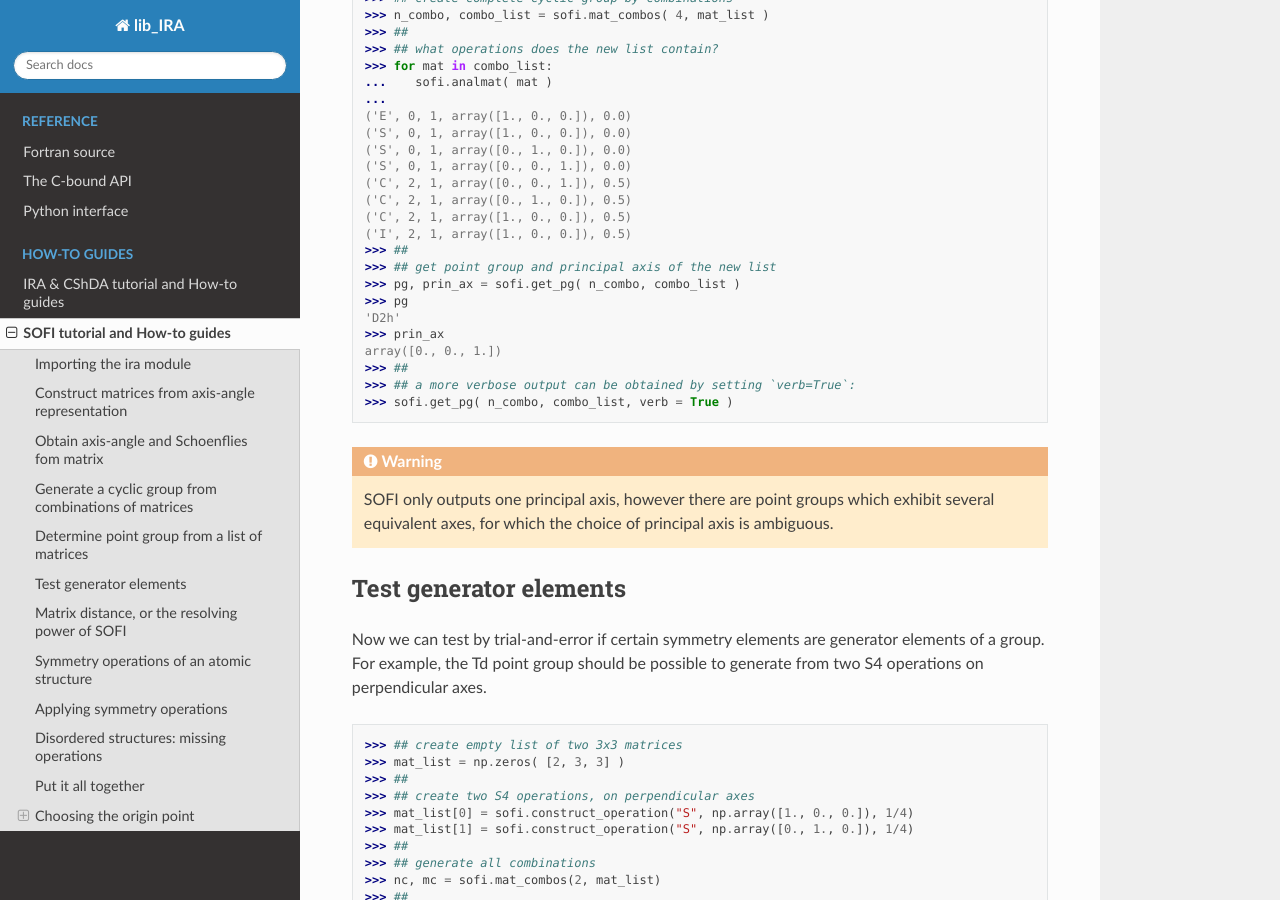
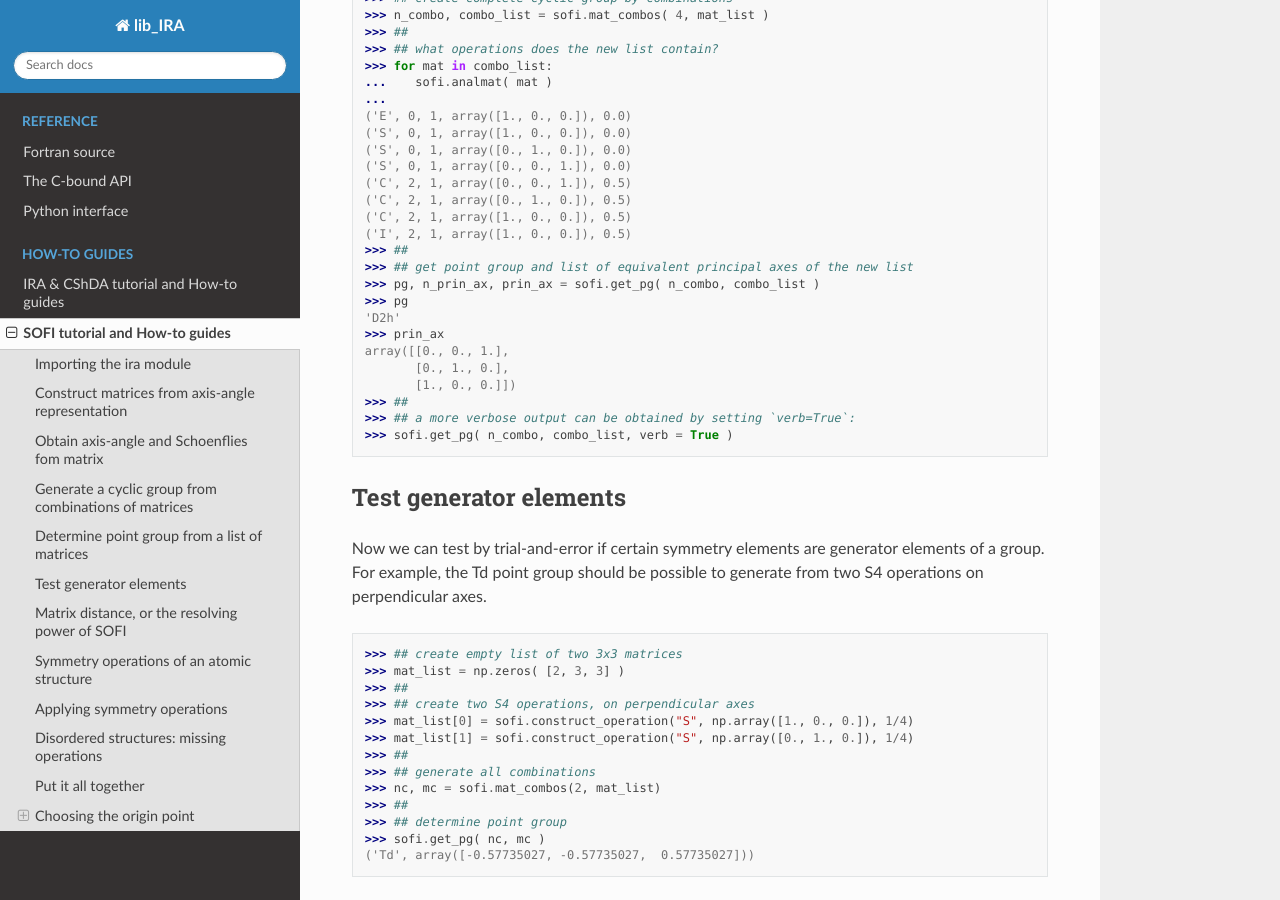
Before and after one commit to mammasmias/IterativeRotationsAssignments, a Sphinx documentation site: the page built from docs/howto/sofi_howto.rst, in a window 1280 px wide and 900 px high, scrolled down 4281 px. Built offline with Sphinx 7.4.7 and the Read the Docs theme 2.0.0, drawn with Linux system fonts in a browser that asks for light colours; some of the changed text lies outside the part shown.

Commit message:
proper output of all equivalent principal axes:
add argument n_prin_ax into get_pg

```diff
--- a/docs/howto/sofi_howto.rst
+++ b/docs/howto/sofi_howto.rst
@@ -206,19 +206,17 @@ The determination follows the standard flowchart, i.e. https://symotter.org/asse
    ('C', 2, 1, array([1., 0., 0.]), 0.5)
    ('I', 2, 1, array([1., 0., 0.]), 0.5)
    >>> ##
-   >>> ## get point group and principal axis of the new list
-   >>> pg, prin_ax = sofi.get_pg( n_combo, combo_list )
+   >>> ## get point group and list of equivalent principal axes of the new list
+   >>> pg, n_prin_ax, prin_ax = sofi.get_pg( n_combo, combo_list )
    >>> pg
    'D2h'
    >>> prin_ax
-   array([0., 0., 1.])
+   array([[0., 0., 1.],
+          [0., 1., 0.],
+          [1., 0., 0.]])
    >>> ##
    >>> ## a more verbose output can be obtained by setting `verb=True`:
    >>> sofi.get_pg( n_combo, combo_list, verb = True )
-
-.. warning::
-   SOFI only outputs one principal axis, however there are point groups which exhibit several equivalent axes,
-   for which the choice of principal axis is ambiguous.
 
 
 Test generator elements
@@ -457,7 +455,7 @@ Let's set a relatively high symmetry threshold, and try to find the symmetry ope
    >>> n_mat
    4
    >>> sofi.get_pg( n_mat, mat_list )
-   ('C3v-', array([ 8.61320772e-04, -9.09124124e-03,  9.99958303e-01]))
+   ('C3v-', 1, array([[ 8.61320772e-04, -9.09124124e-03,  9.99958303e-01]]))
    >>> ##
 
 Notice the PG output is ``c3v-``, the minus is a signal that the group
@@ -474,7 +472,7 @@ a complete group of elements that are symmetry elements of atomic structure:
    6
    >>> ## two new elements have been generated by combinations. Compute the new PG.
    >>> sofi.get_pg( n_combo, mat_combo )
-   ('C3v', array([ 8.61320772e-04, -9.09124124e-03,  9.99958303e-01]))
+   ('C3v', 1, array([ 8.61320772e-04, -9.09124124e-03,  9.99958303e-01]))
    >>> ##
    >>> ## the full group has been generated, let's compute permutations and distances
    >>> perm, dmax = sofi.get_perm( nat, typ, coords, n_combo, mat_combo )
@@ -513,8 +511,8 @@ we can simply call the ``compute()`` function:
    >>> ##
    >>> ## see what is in `sym` (use tab)
    >>> sym.
-   sym.angle    sym.dmax     sym.n        sym.op       sym.perm     sym.prin_ax
-   sym.axis     sym.matrix   sym.n_sym    sym.p        sym.pg       sym.print()
+   sym.angle      sym.dmax       sym.n          sym.n_sym      sym.p          sym.pg         sym.print()
+   sym.axis       sym.matrix     sym.n_prin_ax  sym.op         sym.perm       sym.prin_ax
 
 The ``compute()`` function returns a ``sym`` object that contains all data computed by SOFI.
 
```
Also changed, not shown: 6 other files.
